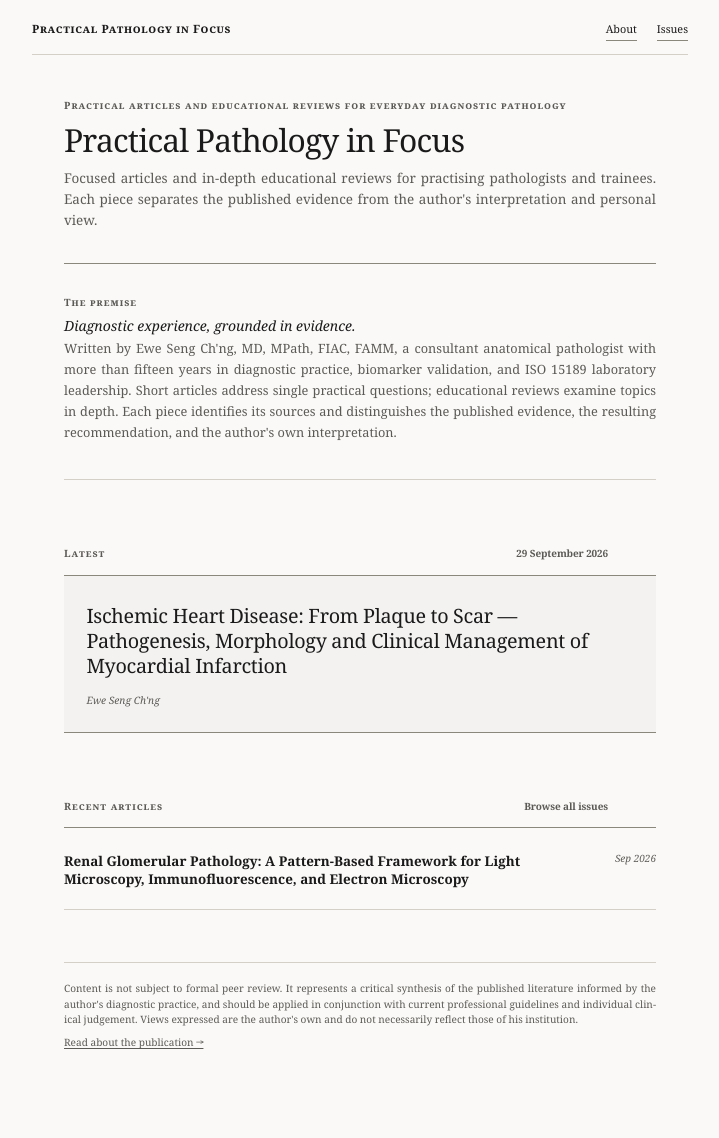
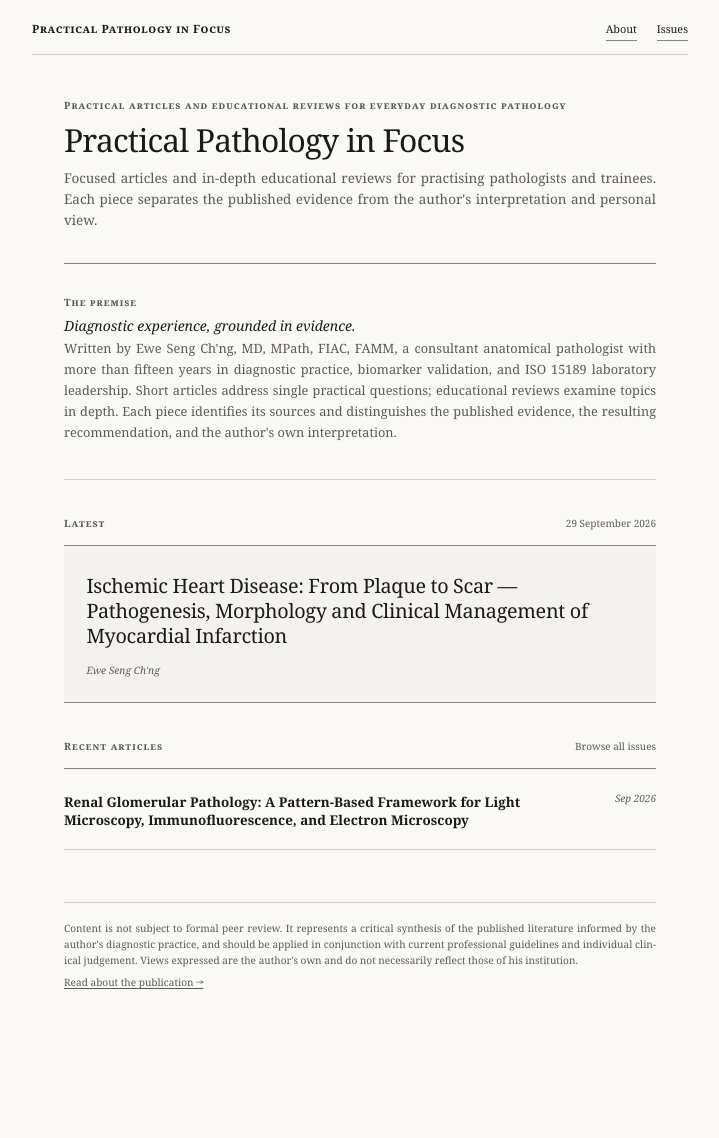
Before and after one commit to es-chng/practicalpathologyinfocus, a Jekyll site: the page built from index.html, in a window 1280 px wide. Shown: the whole page, without its empty margins (280-999 px from the left). Built offline with Jekyll 4.4.1, drawn with Linux system fonts in a browser that asks for light colours; after the commit the page ends 1078 px from its top, so only the background shows below that.

Commit message:
Update style.css

```diff
--- a/assets/css/style.css
+++ b/assets/css/style.css
@@ -10,6 +10,7 @@
   --paper: #faf9f7;
   --accent: #5c3d2e;
   --error: #7a2e2e;
+  color-scheme: light dark;
 
   /* --- LAYOUT: tightened max widths for the human eye --- */
   --measure: 34rem;          /* ~55–60 characters, gentle for reading */
@@ -53,6 +54,12 @@
   text-underline-offset: 0.15em;
 }
 a:hover { text-decoration-thickness: 2px; }
+/* Visible keyboard focus (the site had none) */
+:focus-visible {
+  outline: 2px solid var(--accent);
+  outline-offset: 2px;
+  border-radius: 1px;
+}
 
 /* ---- site chrome ---- */
 .site-header {
@@ -522,10 +529,27 @@
   line-height: 1.3;
   font-style: italic;
 }
-.home-principle p:last-child {
+/* Premise body text. (Was "p:last-child", which would now hit the
+   "About the author" link instead of the premise paragraph.) */
+.home-principle p:not(.principle-lead):not(.principle-link) {
   max-width: none;          /* full column width: justified text lines up with the rules */
   margin: 0;
   color: var(--muted);
+}
+.home-principle .principle-link,
+.feature-card .feature-more {
+  margin: 0.85rem 0 0;
+  font-size: max(var(--min-text), calc(0.85rem * var(--text-scale)));
+  font-style: italic;
+  text-align: left;
+}
+.principle-link a,
+.feature-more a {
+  text-decoration: none;
+}
+.principle-link a:hover,
+.feature-more a:hover {
+  text-decoration: underline;
 }
 .home-feature,
 .home-recent {
@@ -539,6 +563,7 @@
   margin-bottom: 0.8rem;
 }
 .section-heading > span,
+.section-heading > time,
 .section-heading > a {
   font-size: max(var(--min-text), calc(0.82rem * var(--text-scale)));
   color: var(--muted);
@@ -584,6 +609,9 @@
   color: var(--muted);
   font-size: max(var(--min-text), calc(0.85rem * var(--text-scale)));
   font-style: italic;
+}
+.feature-meta a {
+  color: var(--muted);
 }
 .article-list {
   border-top: 1px solid var(--rule-strong);
@@ -631,6 +659,10 @@
 }
 .home-footer-note p {
   margin: 0 0 0.45rem;
+}
+/* The links line is short: keep it flush left rather than justified */
+.home-footer-note p:last-child {
+  text-align: left;
 }
 .home-footer-note a {
   color: var(--muted);
@@ -680,12 +712,15 @@
   overflow-wrap: anywhere;
 }
 
-/* ---- section headings (style: section — value is the heading) ---- */
-.section-heading {
+/* ---- section headings (style: section — value is the heading) ----
+   Scoped to article and static pages. Unscoped, this block overrode the
+   homepage's "Latest" / "Recent" header row, which shares the class name. */
+.base-frame .section-heading,
+.prose-page .section-heading {
+  display: block;
   max-width: var(--measure);
   margin: 2rem 0 0.85rem;
   padding: 0;
-  font-size: max(var(--min-text), calc(1.15rem * var(--heading-scale) / 0.65 * 0.9));
   font-size: max(var(--min-text), calc(1.05rem * var(--text-scale)));
   font-weight: 600;
   line-height: 1.35;
```
